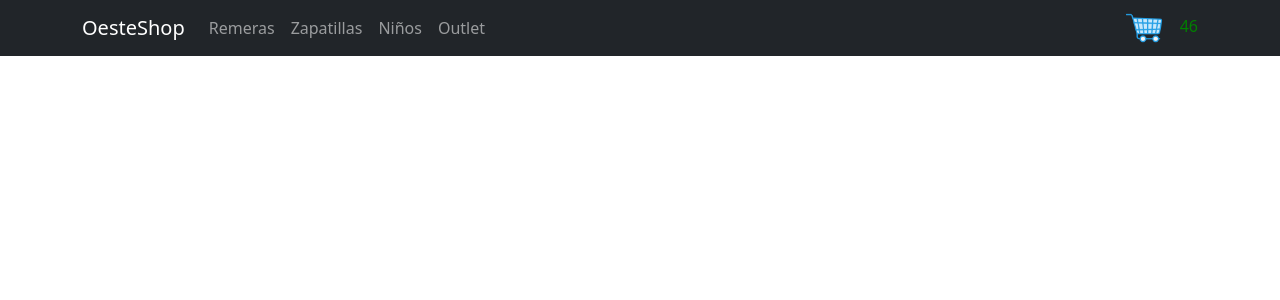
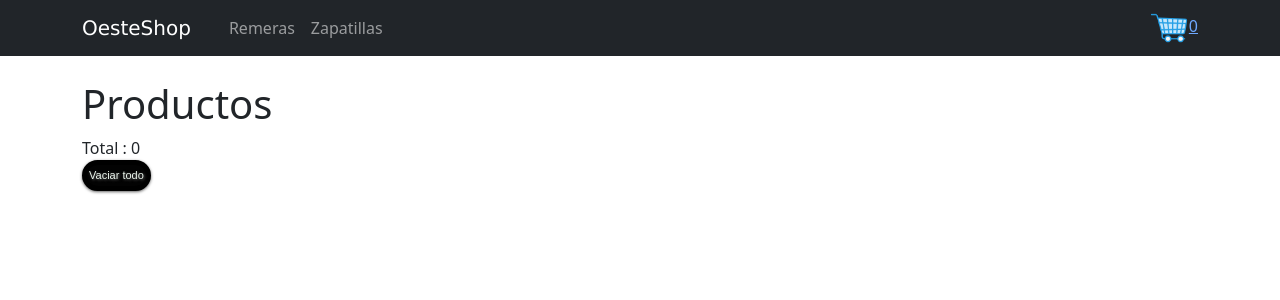
Before and after one commit to MatiasBenitez9/proyectReact, a React (Vite) app in the folder React1/: page /cart in a window 1280 px wide. Shown: the top 300 px of the page. Built offline with nearby package versions, Linux system fonts and the light colour scheme.

Commit message:
update de funciones

```diff
--- a/React1/src/App.css
+++ b/React1/src/App.css
@@ -3,14 +3,41 @@
     padding-left: 1rem;
 }
 
-/* .d-flex{
+.d-flex{
     background-color: white;
     display: flex;
     flex-wrap: wrap;
-    justify-content: left;
+    justify-content: center;
     align-items: center;
+    margin: 3px;
 }
 .c-flex{
         width: 19rem;
-        margin: 5px;
-} */
+        margin: 1px;
+}
+.title-page{
+    color: white;
+    font-family: Verdana, Geneva, Tahoma, sans-serif;
+    font-size: 20px;
+    margin-right: 30px;
+}
+.title-page:hover{
+    color:white;
+    transition: none;
+}
+.btnborrar {
+    font-family: Arial;
+    color: #ebf5ec;
+    font-size: 11px;
+    padding: 2px;
+    text-decoration: none;
+    -webkit-border-radius: 28px;
+    -moz-border-radius: 28px;
+    border-radius: 28px;
+    -webkit-box-shadow: 0px 1px 4px #666666;
+    -moz-box-shadow: 0px 1px 3px #666666;
+    box-shadow: 0px 1px 3px #666666;
+    text-shadow: 1px 1px 3px #666666;
+    border: solid #000000 5px;
+    background: #030303;
+  }
--- a/React1/src/App.jsx
+++ b/React1/src/App.jsx
@@ -6,19 +6,22 @@ import './App.css';
 import { ItemListContainer } from './components/ItemListContainer';
 import { ItemDetailContainer } from './components/ItemDetailContainer';
 import { NavBar } from "./components/NavBar";
+import {Provider} from "./contexts/CartContext";
+import { Cart } from './components/Cart';
 
 function App() {
   return(
-    <>
+    <Provider>
       <BrowserRouter>
       <NavBar />
       <Routes>
         <Route path="/" element={<ItemListContainer />} />
         <Route path="/category/:id" element={<ItemListContainer />} />
         <Route path="/item/:id"element={<ItemDetailContainer />} />
+        <Route path="/cart"element={<Cart/>} />
       </Routes>
       </BrowserRouter>
-    </>
+    </Provider>
   )
 
 }
--- /dev/null
+++ b/React1/src/components/Cart.jsx
@@ -0,0 +1,92 @@
+import Container from 'react-bootstrap/Container';
+import { useContext, useState } from 'react';
+
+import { CartContext } from '../contexts/CartContext';
+import {
+    getFirestore,
+    collection,
+    addDoc,
+} from "firebase/firestore";
+
+const initialValues  =  {
+    name: " ",
+    phone: " ",
+    email: " ",
+};
+
+export const Cart = () =>  {
+    const  [ values,  setValues ]  = useState(initialValues)
+    const {clear, items, removeItem } = useContext(CartContext);
+
+    const total = () => items.reduce( ( acc, item )  =>  acc + item.quantity * item.price, 0 );
+
+    const handleChange  =  (ev)  => {
+        setValues( ( prev )  =>  {
+            return {
+                ...prev,
+                [ev.target.name]:  ev.target.value,
+            };
+        });
+    };
+    const handleSubmit  =  ( )  =>{
+        const order  =  {
+            buyer: values,
+            items: items,
+            total: total ( ),
+        };
+
+     const db  =  getFirestore();
+     const orderCollection  =  collection (db, "orders");
+
+     addDoc(orderCollection, order).then(  (  { id }  )  => {
+         if ( id ) {
+             alert("Su orden:"  +  id  +  "ha sido realizada con exito!");
+          }
+     } )
+     .finally( (  )  => {
+        clear ( );
+        setValues(initialValues);
+    });
+};
+
+    const handleClear = ( id )  =>  clear (id );
+    const handleRemove = ( id )  =>  removeItem (id );
+
+    return(
+    <Container className='mt-4'>
+    <h1>Productos</h1>
+    { items.map( ( i ) => {
+        return (
+        <ul key={i.title}>
+            <li>Producto: {i.title}</li>
+            <li>Cantidad: {i.quantity}</li>
+            <li>$ {i.price}</li>
+            <button className='btnborrar' onClick={ ( )  => handleRemove( i.id) }>Eliminar</button>
+        </ul>
+        );
+    } ) }
+
+    <div>Total : {total ( ) }</div>
+    <button className='btnborrar' onClick={ (handleClear )}>Vaciar todo</button>
+   { items?.length  > 0 &&
+    <form>
+            <label>Nombre</label>
+            <input
+            type="text"  value={ values.name } name="name" onChange={ handleChange}
+            />
+            <label>Telefono</label>
+            <input
+            type="text"  value={ values.phone } name="phone" onChange={handleChange }
+            />
+            <label>Correo Electronico</label>
+            <input
+            type="text"  value={ values.email } name="email" onChange={ handleChange }
+            />
+            <button type="button"  onClick={handleSubmit}>
+                ENVIAR
+            </button>
+    </form>
+    }
+    </Container>
+    );
+};
--- a/React1/src/components/CartWidget.jsx
+++ b/React1/src/components/CartWidget.jsx
@@ -1,11 +1,18 @@
+import { Link } from "react-router-dom"
+import { useContext } from "react";
+
+import { CartContext } from "../contexts/CartContext";
+
 import cart from "../assets/imgcarrito.png"
 
-export const CartWidget = () =>{
+export const CartWidget = (  ) =>{
+    const { items } = useContext( CartContext );
 
+    const total  =  items.reduce(  ( acc, elem )   =>  acc  + elem.quantity, 0);
     return (
-        <div id="widget-cart">
-        <img src={cart} alt="Cart" width={40}/>
-        <span>46</span>
-        </div>
+        <Link to="/cart">
+            <img src={ cart } alt="Cart" width={40}/>
+            <span>{total}</span>
+        </Link>
     );
 };
--- a/React1/src/components/Item.jsx
+++ b/React1/src/components/Item.jsx
@@ -5,13 +5,13 @@ import { Link } from 'react-router-dom';
 
 
 export const Item = ( { product } ) =>  (
-          <Card style={{width: "17rem"}}>
-            <Card.Img height="200" variant="top" src={ product.imageId } />
+          <Card className='d-flex' style={{width: "17rem"}}>
+            <Card.Img height="300" variant="top" src={ product.imageId } />
             <Card.Body>
               <Card.Title>{ product.title }</Card.Title>
               <Card.Text>{ product.description }</Card.Text>
               <Card.Text>{ product.categoryId }</Card.Text>
-              <Link to={"/item/${product.id}" }>
+              <Link to={`/item/${product.id}` }>
                 <Button variant="primary">Detalles</Button>
               </Link>
             </Card.Body>
--- /dev/null
+++ b/React1/src/components/ItemCount.jsx
@@ -0,0 +1,28 @@
+/* eslint-disable react/prop-types */
+import { useState } from "react";
+
+export const ItemCount  = ( { onAdd, stock } )  =>  {
+    const [ quantity, setQuantity ]  = useState(1);
+
+    const handleDecrease = (  ) => {
+        if ( quantity  > 1 ) setQuantity( ( prev )  =>  prev  - 1 );
+    };
+
+    const handleIncrease  =  (  )  =>  {
+        if ( stock  > quantity ) setQuantity( ( prev )  =>  prev  + 1 );
+    };
+
+    const handleAdd  =  (  )  =>  {
+        onAdd(quantity);
+        setQuantity(1);
+    };
+
+    return(
+    <div className="">
+        <div style={{padding:  "0 10px", color: "green", fontWeight: 900}}  onClick={handleDecrease}>-</div>
+        <input type="number"  value={quantity}/>
+        <div style={{padding:  "0 10px", color: "green", fontWeight: 900}}  onClick={handleIncrease}>+</div>
+        <button  type="button"  onClick={handleAdd}>Agregar al Carrito</button>
+    </div>
+    );
+};
--- a/React1/src/components/ItemDetailContainer.jsx
+++ b/React1/src/components/ItemDetailContainer.jsx
@@ -1,10 +1,10 @@
 /* eslint-disable no-unused-vars */
 import { useEffect,useState } from "react";
 
-import Container from 'react-bootstrap/Container';
 import {useParams} from "react-router-dom";
 
-import data from "../data/products.json";
+import { getFirestore, getDoc, doc } from "firebase/firestore";
+import { ItemDetail } from "./ItemDetail";
 
 export const ItemDetailContainer = ( ) =>{
     const [product, setProduct] = useState( [ null] );
@@ -12,22 +12,16 @@ export const ItemDetailContainer = ( ) =>{
     const {id} = useParams();
 
     useEffect(() => {
-        const get = new Promise((resolve,reject) => {
-            setTimeout( ( ) => resolve(data), 1000);
-        });
-        get.then((data) => {
-            const filter = data.find((p) => p.id === Number (id));
-            setProduct(filter);
-            // setProduct(data[0]);
+        const db = getFirestore();
+
+        const refDoc = doc(db, "items",id);
+
+        getDoc(refDoc).then((snapshot) => {
+          setProduct({ id: snapshot.id, ...snapshot.data() });
         });
     },  [id]);
 
-    if (!product)  return <div>Cargando...</div>;
+    if (!product.id)  return <div>Cargando...</div>;
 
-    return(
-    <Container className="mt-4">
-        <h1>{product.name}</h1>
-        <img src={product.img} alt="s"/>
-    </Container>
-    );
+    return <ItemDetail product={product} />;
 };
--- a/React1/src/components/ItemListContainer.jsx
+++ b/React1/src/components/ItemListContainer.jsx
@@ -7,14 +7,10 @@ import {useParams} from "react-router-dom";
 
 import {
     getFirestore,
-    getDoc,
-    doc,
-    updateDoc,
     collection,
     getDocs,
     query,
     where,
-   addDoc,
   } from "firebase/firestore";
 
 
--- a/React1/src/components/NavBar.jsx
+++ b/React1/src/components/NavBar.jsx
@@ -12,16 +12,17 @@ export const NavBar = () =>{
         <>
         <Navbar bg="dark" className='container-fluid' data-bs-theme="dark">
         <Container>
-          <Navbar.Brand to="#home">OesteShop</Navbar.Brand>
+          <Nav.Link className='title-page' to="/" as={NavLink}>OesteShop
+          </Nav.Link>
           <Nav className="me-auto">
             <Nav.Link to="/category/remeras" as={NavLink} >
               Remeras</Nav.Link>
             <Nav.Link to="/category/zapatillas" as={NavLink} >
               Zapatillas</Nav.Link>
-            <Nav.Link to="/category/premium" as={NavLink} >
+            {/* <Nav.Link to="/category/premium" as={NavLink} >
               Niños</Nav.Link>
             <Nav.Link to="/category/Outlet" as={NavLink}>
-              Outlet</Nav.Link>
+              Outlet</Nav.Link> */}
           </Nav>
           <CartWidget/>
         </Container>
--- a/React1/src/contexts/CartContext.jsx
+++ b/React1/src/contexts/CartContext.jsx
@@ -3,22 +3,38 @@ import {createContext, useState } from "react";
 
 export const CartContext = createContext();
 
-export const Provider = ({children}) => {
-    const [items, setItems] = useState([{ chistes: true, id: 1}]);
+export const Provider = ( { children } ) => {
+    const [items, setItems] = useState([  ]);
 
-    const clear = ( )  => setItems({ });
+    const clear = ( )  => setItems([ ]);
 
     const removeItem = (id) => {
         const filtered = items.filter((item) => item.id !== id);
         setItems(filtered);
     };
 
-    const addItem = (item) => {
-        setItems([...items, item]);
+    const addItem = ( item, quantity) => {
+        const isExists  =  items.some ( i => i.id   === item.id);
+
+        if(isExists){
+            const updateItems  =  items.map( ( i )  =>  {
+                if ( i.id ===  item.id ){
+                    return  {
+                        ...i,
+                        quantity:  i.quantity  +  quantity,
+                    };
+                } else {
+                    return  i;
+                }
+            } );
+            setItems(updateItems);
+        } else {
+            setItems(  [...items, {  ...item, quantity  } ] );
+        }
     };
 
     return (
-        <CartContext.Provider value={{addItem, clear, items, removeItem}}>
+        <CartContext.Provider value={ { addItem, clear, items, removeItem} } >
             {children}
         </CartContext.Provider>
     );
```
Also changed, not shown: React1/src/components/ItemDetail.jsx (+24 -24 lines).
